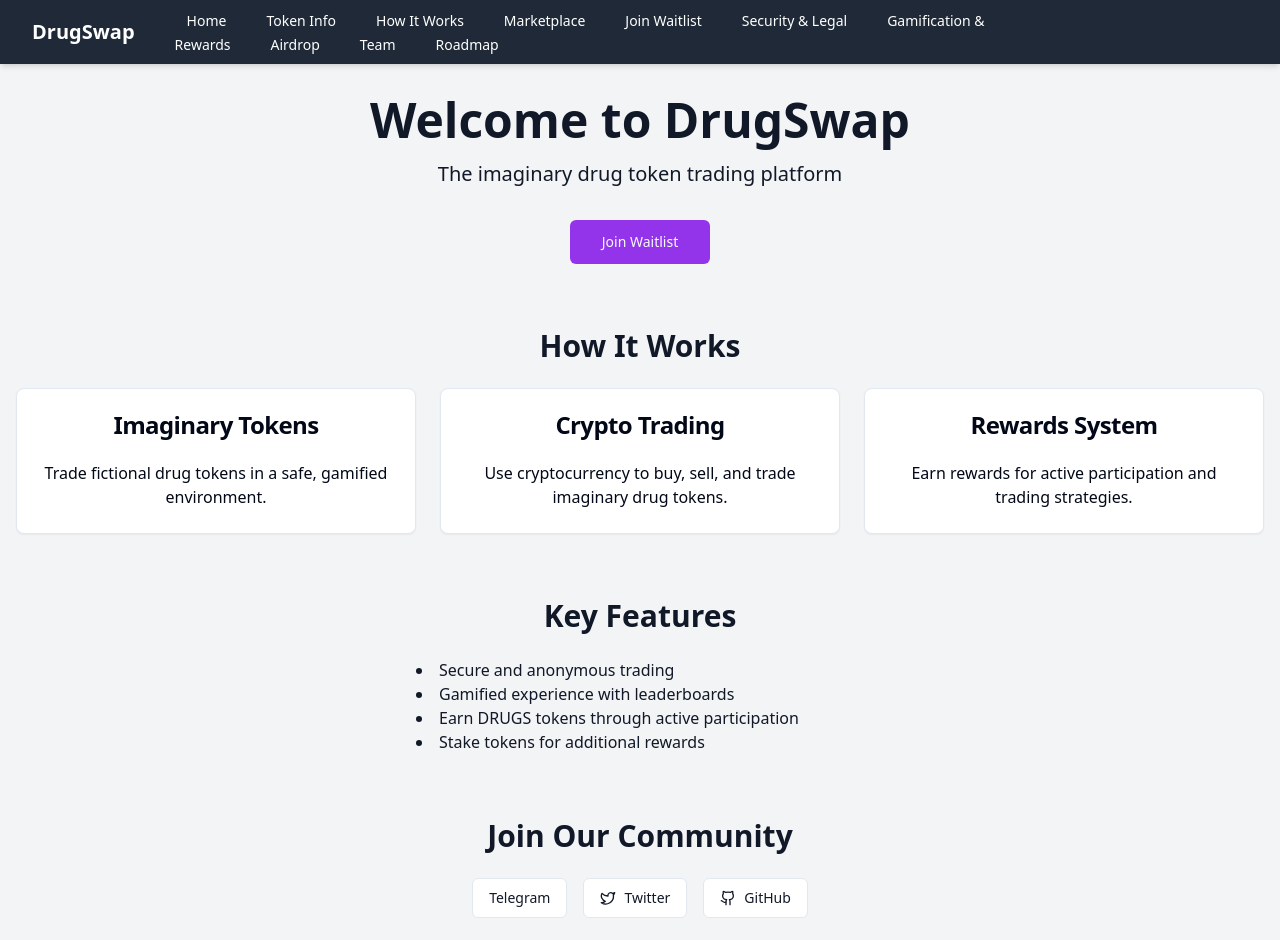
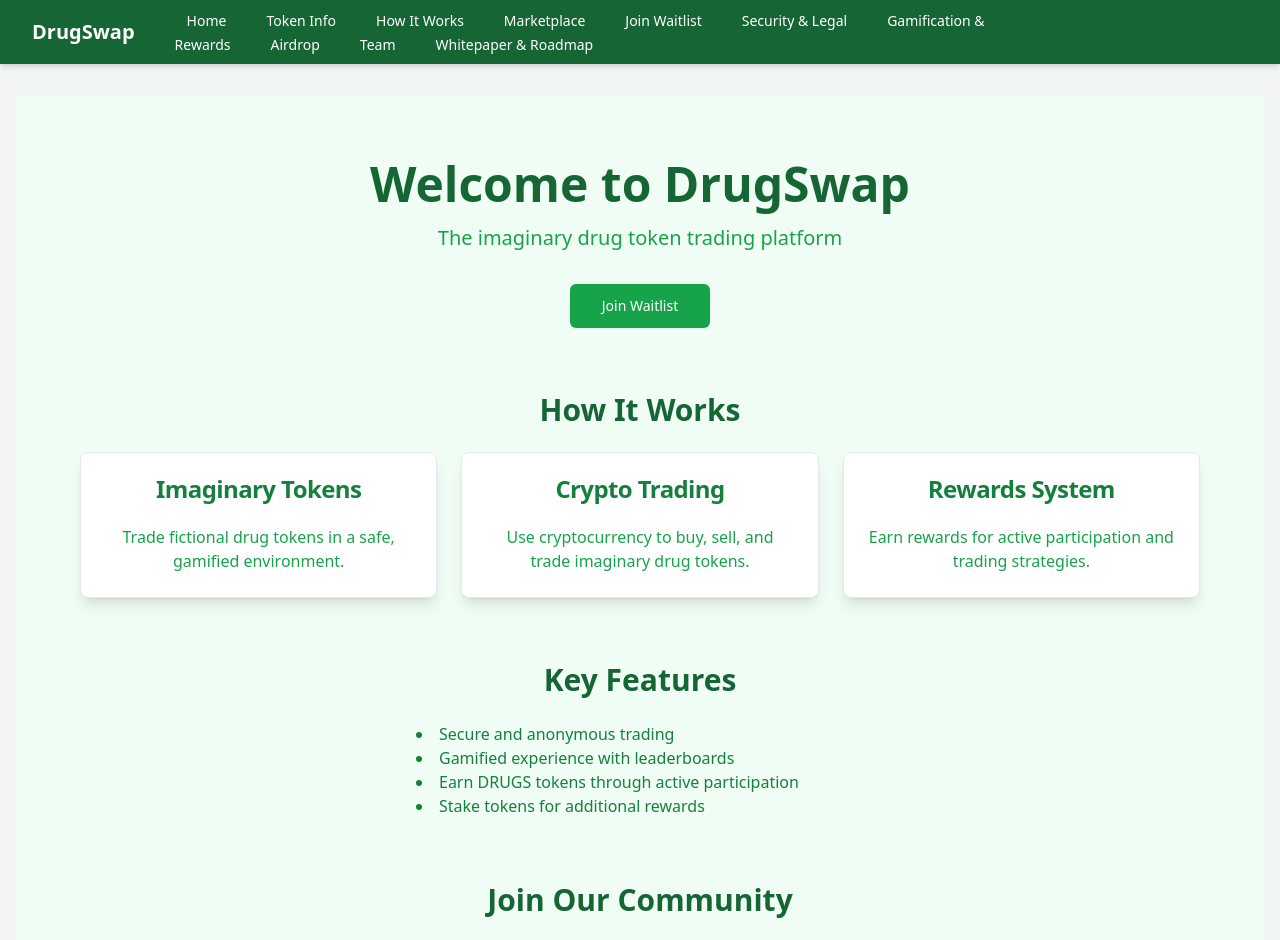
Before and after one commit to DrugSwap/drugswap-gaming-exchange-78, a React (Vite) app: page / in a window 1280 px wide. Shown: the top 940 px of the page. Built offline with nearby package versions, Linux system fonts and the light colour scheme.

Commit message:
Update color scheme and add pages
Revamp the color scheme to a more modern green palette across all pages.
Create additional pages for the whitepaper and roadmap to enhance user experience
and prepare for customer release.
[skip gpt_engineer]

```diff
--- a/src/components/Navbar.jsx
+++ b/src/components/Navbar.jsx
@@ -9,7 +9,7 @@ const Navbar = () => {
   const [isOpen, setIsOpen] = useState(false);
 
   return (
-    <nav className="bg-gray-800 text-white shadow-md">
+    <nav className="bg-green-800 text-white shadow-md">
       <div className="max-w-7xl mx-auto px-4 sm:px-6 lg:px-8">
         <div className="flex items-center justify-between h-16">
           <div className="flex items-center">
@@ -21,7 +21,7 @@ const Navbar = () => {
                 <Link
                   key={item.to}
                   to={item.to}
-                  className="px-3 py-2 rounded-md text-sm font-medium hover:bg-gray-700 transition-colors"
+                  className="px-3 py-2 rounded-md text-sm font-medium hover:bg-green-700 transition-colors"
                 >
                   {item.title}
                 </Link>
@@ -35,13 +35,13 @@ const Navbar = () => {
                   <MenuIcon className="h-6 w-6" />
                 </Button>
               </SheetTrigger>
-              <SheetContent side="right" className="w-[300px] sm:w-[400px] bg-gray-800">
+              <SheetContent side="right" className="w-[300px] sm:w-[400px] bg-green-800">
                 <nav className="flex flex-col space-y-4 mt-4">
                   {navItems.map((item) => (
                     <Link
                       key={item.to}
                       to={item.to}
-                      className="px-3 py-2 rounded-md text-sm font-medium text-white hover:bg-gray-700 transition-colors"
+                      className="px-3 py-2 rounded-md text-sm font-medium text-white hover:bg-green-700 transition-colors"
                       onClick={() => setIsOpen(false)}
                     >
                       <span className="mr-2">{item.icon}</span>
--- a/src/nav-items.jsx
+++ b/src/nav-items.jsx
@@ -1,4 +1,4 @@
-import { HomeIcon, InfoIcon, HelpCircleIcon, ShoppingCartIcon, UserPlusIcon, ShieldIcon, GamepadIcon, GiftIcon, UsersIcon, MapIcon } from "lucide-react";
+import { HomeIcon, InfoIcon, HelpCircleIcon, ShoppingCartIcon, UserPlusIcon, ShieldIcon, GamepadIcon, GiftIcon, UsersIcon, MapIcon, FileTextIcon } from "lucide-react";
 import Index from "./pages/Index.jsx";
 import TokenInfo from "./pages/TokenInfo.jsx";
 import HowItWorks from "./pages/HowItWorks.jsx";
@@ -8,7 +8,7 @@ import SecurityLegal from "./pages/SecurityLegal.jsx";
 import GamificationRewards from "./pages/GamificationRewards.jsx";
 import AirdropAnnouncement from "./pages/AirdropAnnouncement.jsx";
 import Team from "./pages/Team.jsx";
-import Roadmap from "./pages/Roadmap.jsx";
+import WhitepaperRoadmap from "./pages/WhitepaperRoadmap.jsx";
 
 export const navItems = [
   {
@@ -66,9 +66,9 @@ export const navItems = [
     page: <Team />,
   },
   {
-    title: "Roadmap",
-    to: "/roadmap",
-    icon: <MapIcon className="h-4 w-4" />,
-    page: <Roadmap />,
+    title: "Whitepaper & Roadmap",
+    to: "/whitepaper-roadmap",
+    icon: <FileTextIcon className="h-4 w-4" />,
+    page: <WhitepaperRoadmap />,
   },
 ];
--- a/src/pages/Index.jsx
+++ b/src/pages/Index.jsx
@@ -6,48 +6,48 @@ import { Link } from 'react-router-dom';
 
 const Index = () => {
   return (
-    <div className="text-center">
-      <section className="mb-16">
-        <h1 className="text-5xl font-bold mb-4">Welcome to DrugSwap</h1>
-        <p className="text-xl mb-8">The imaginary drug token trading platform</p>
+    <div className="text-center bg-green-50 min-h-screen">
+      <section className="mb-16 pt-16">
+        <h1 className="text-5xl font-bold mb-4 text-green-800">Welcome to DrugSwap</h1>
+        <p className="text-xl mb-8 text-green-600">The imaginary drug token trading platform</p>
         <Link to="/join-waitlist">
-          <Button size="lg" className="bg-purple-600 hover:bg-purple-700">Join Waitlist</Button>
+          <Button size="lg" className="bg-green-600 hover:bg-green-700 text-white">Join Waitlist</Button>
         </Link>
       </section>
 
       <section className="mb-16">
-        <h2 className="text-3xl font-semibold mb-6">How It Works</h2>
-        <div className="grid md:grid-cols-3 gap-6">
-          <Card>
+        <h2 className="text-3xl font-semibold mb-6 text-green-800">How It Works</h2>
+        <div className="grid md:grid-cols-3 gap-6 max-w-6xl mx-auto px-4">
+          <Card className="bg-white shadow-lg hover:shadow-xl transition-shadow">
             <CardHeader>
-              <CardTitle>Imaginary Tokens</CardTitle>
+              <CardTitle className="text-green-700">Imaginary Tokens</CardTitle>
             </CardHeader>
             <CardContent>
-              <p>Trade fictional drug tokens in a safe, gamified environment.</p>
+              <p className="text-green-600">Trade fictional drug tokens in a safe, gamified environment.</p>
             </CardContent>
           </Card>
-          <Card>
+          <Card className="bg-white shadow-lg hover:shadow-xl transition-shadow">
             <CardHeader>
-              <CardTitle>Crypto Trading</CardTitle>
+              <CardTitle className="text-green-700">Crypto Trading</CardTitle>
             </CardHeader>
             <CardContent>
-              <p>Use cryptocurrency to buy, sell, and trade imaginary drug tokens.</p>
+              <p className="text-green-600">Use cryptocurrency to buy, sell, and trade imaginary drug tokens.</p>
             </CardContent>
           </Card>
-          <Card>
+          <Card className="bg-white shadow-lg hover:shadow-xl transition-shadow">
             <CardHeader>
-              <CardTitle>Rewards System</CardTitle>
+              <CardTitle className="text-green-700">Rewards System</CardTitle>
             </CardHeader>
             <CardContent>
-              <p>Earn rewards for active participation and trading strategies.</p>
+              <p className="text-green-600">Earn rewards for active participation and trading strategies.</p>
             </CardContent>
           </Card>
         </div>
       </section>
 
       <section className="mb-16">
-        <h2 className="text-3xl font-semibold mb-6">Key Features</h2>
-        <ul className="list-disc list-inside text-left max-w-md mx-auto">
+        <h2 className="text-3xl font-semibold mb-6 text-green-800">Key Features</h2>
+        <ul className="list-disc list-inside text-left max-w-md mx-auto text-green-700">
           <li>Secure and anonymous trading</li>
           <li>Gamified experience with leaderboards</li>
           <li>Earn DRUGS tokens through active participation</li>
@@ -56,16 +56,16 @@ const Index = () => {
       </section>
 
       <section className="mb-16">
-        <h2 className="text-3xl font-semibold mb-6">Join Our Community</h2>
+        <h2 className="text-3xl font-semibold mb-6 text-green-800">Join Our Community</h2>
         <div className="flex justify-center space-x-4">
-          <Button variant="outline">
+          <Button variant="outline" className="border-green-600 text-green-600 hover:bg-green-600 hover:text-white">
             Telegram
           </Button>
-          <Button variant="outline">
+          <Button variant="outline" className="border-green-600 text-green-600 hover:bg-green-600 hover:text-white">
             <TwitterIcon className="mr-2 h-4 w-4" />
             Twitter
           </Button>
-          <Button variant="outline">
+          <Button variant="outline" className="border-green-600 text-green-600 hover:bg-green-600 hover:text-white">
             <GithubIcon className="mr-2 h-4 w-4" />
             GitHub
           </Button>
@@ -73,8 +73,8 @@ const Index = () => {
       </section>
 
       <section className="bg-red-100 p-4 rounded-lg text-left max-w-2xl mx-auto">
-        <h3 className="text-xl font-bold mb-2">Disclaimer</h3>
-        <p>
+        <h3 className="text-xl font-bold mb-2 text-red-800">Disclaimer</h3>
+        <p className="text-red-700">
           DrugSwap is a fictional platform for entertainment purposes only. We do not condone the use, sale, or distribution of illegal drugs.
           This platform deals exclusively with imaginary tokens and should not be associated with real drugs or illegal activities.
           Please do not use drugs and seek help if you're struggling with addiction.
--- /dev/null
+++ b/src/pages/WhitepaperRoadmap.jsx
@@ -0,0 +1,68 @@
+import React from 'react';
+import { Card, CardContent, CardHeader, CardTitle } from "@/components/ui/card";
+
+const WhitepaperRoadmap = () => {
+  const roadmapItems = [
+    { phase: "Phase 1", title: "Foundation", items: ["Platform development", "Smart contract audits", "Community building"] },
+    { phase: "Phase 2", title: "Launch", items: ["Token generation event", "DEX listings", "Marketing campaign"] },
+    { phase: "Phase 3", title: "Growth", items: ["New token partnerships", "Enhanced gamification", "Mobile app release"] },
+    { phase: "Phase 4", title: "Expansion", items: ["Cross-chain integration", "DAO governance", "Real-world partnerships"] },
+  ];
+
+  return (
+    <div className="container mx-auto py-12 bg-green-50 min-h-screen">
+      <h1 className="text-4xl font-bold mb-8 text-center text-green-800">Whitepaper & Roadmap</h1>
+
+      <section className="mb-12">
+        <h2 className="text-3xl font-semibold mb-6 text-green-700">Whitepaper Summary</h2>
+        <Card className="bg-white shadow-lg">
+          <CardContent className="prose max-w-none">
+            <p className="text-green-600 mb-4">
+              DrugSwap is a revolutionary platform that combines the excitement of crypto trading with the thrill of collecting rare, imaginary drug tokens. Our mission is to provide a safe, entertaining, and educational environment for users to explore the world of decentralized finance.
+            </p>
+            <p className="text-green-600 mb-4">
+              Key components of our ecosystem include:
+            </p>
+            <ul className="list-disc list-inside text-green-600">
+              <li>DRUGS token: The native currency of the DrugSwap platform</li>
+              <li>Imaginary drug tokens: Unique, collectible tokens with varying rarities</li>
+              <li>Gamification: Leaderboards, challenges, and rewards to incentivize participation</li>
+              <li>Staking: Earn passive income by locking up your DRUGS tokens</li>
+              <li>DAO governance: Community-driven decision making for the platform's future</li>
+            </ul>
+          </CardContent>
+        </Card>
+      </section>
+
+      <section>
+        <h2 className="text-3xl font-semibold mb-6 text-green-700">Roadmap</h2>
+        <div className="grid md:grid-cols-2 gap-6">
+          {roadmapItems.map((item, index) => (
+            <Card key={index} className="bg-white shadow-lg">
+              <CardHeader>
+                <CardTitle className="text-green-700">{item.phase}: {item.title}</CardTitle>
+              </CardHeader>
+              <CardContent>
+                <ul className="list-disc list-inside text-green-600">
+                  {item.items.map((listItem, i) => (
+                    <li key={i}>{listItem}</li>
+                  ))}
+                </ul>
+              </CardContent>
+            </Card>
+          ))}
+        </div>
+      </section>
+
+      <div className="mt-12 p-4 bg-yellow-100 rounded-lg">
+        <p className="text-sm text-yellow-800 text-center">
+          <strong>Disclaimer:</strong> DrugSwap is a fictional platform for entertainment purposes only.
+          We do not condone the use, sale, or distribution of illegal drugs. This platform deals
+          exclusively with imaginary tokens and should not be associated with real drugs or illegal activities.
+        </p>
+      </div>
+    </div>
+  );
+};
+
+export default WhitepaperRoadmap;
--- a/tailwind.config.js
+++ b/tailwind.config.js
@@ -51,6 +51,19 @@ module.exports = {
           DEFAULT: "hsl(var(--card))",
           foreground: "hsl(var(--card-foreground))",
         },
+        // New green color palette
+        green: {
+          50: '#f0fdf4',
+          100: '#dcfce7',
+          200: '#bbf7d0',
+          300: '#86efac',
+          400: '#4ade80',
+          500: '#22c55e',
+          600: '#16a34a',
+          700: '#15803d',
+          800: '#166534',
+          900: '#14532d',
+        },
       },
       borderRadius: {
         lg: "var(--radius)",
```
Also changed, not shown: src/pages/AirdropAnnouncement.jsx (+23 -24 lines).
